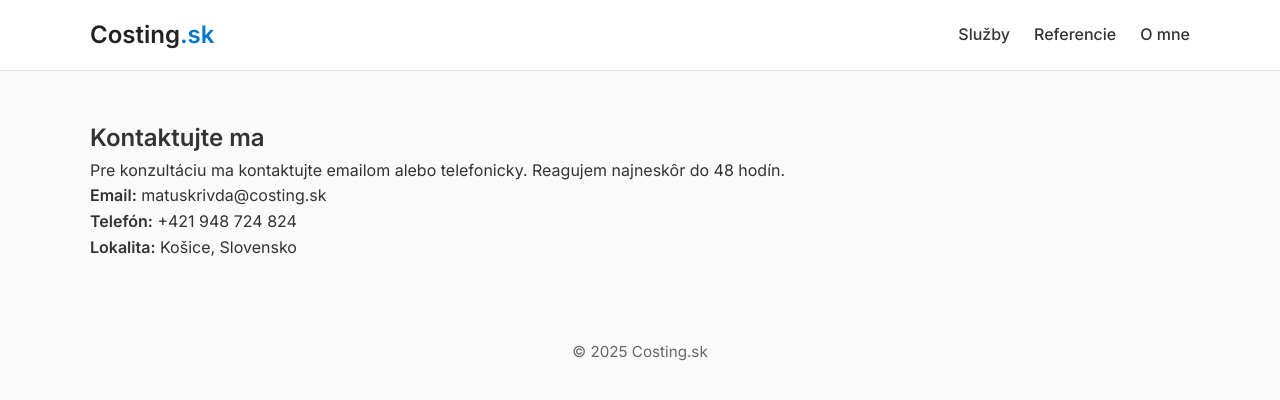
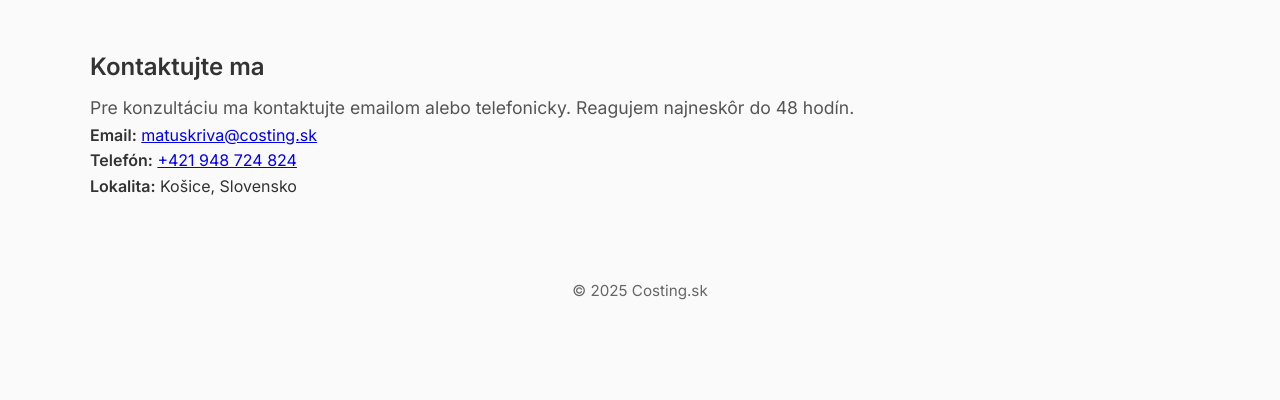
Before and after one commit to Matko1985/costing, a plain HTML site: page contact.html in a window 1280 px wide. Drawn offline with Linux system fonts and the light colour scheme.

Commit message:
Update contact.html

```diff
--- a/contact.html
+++ b/contact.html
@@ -1,42 +1,33 @@
 <!DOCTYPE html>
 <html lang="sk">
 <head>
-  <meta charset="utf-8">
-  <meta name="viewport" content="width=device-width, initial-scale=1">
+  <meta charset="utf-8" />
+  <meta name="viewport" content="width=device-width, initial-scale=1" />
   <title>Kontakt – Costing.sk</title>
-  <link rel="stylesheet" href="style.css">
+  <link rel="stylesheet" href="style.css" />
 </head>
 <body>
-  <header class="header">
-    <div class="container nav">
-      <a href="index.html" class="logo">Costing<span>.sk</span></a>
-      <nav class="menu">
-        <a href="index.html#sluzby">Služby</a>
-        <a href="index.html#referencie">Referencie</a>
-        <a href="about.html">O mne</a>
-      </nav>
-    </div>
-  </header>
 
-  <section class="section">
-    <div class="container contact">
-      <div class="contact__content">
-        <h1>Kontaktujte ma</h1>
-        <p>Pre konzultáciu ma kontaktujte emailom alebo telefonicky. Reagujem najneskôr do 48 hodín.</p>
-        <div class="contact__details">
-          <p><strong>Email:</strong> matuskrivda@costing.sk</p>
-          <p><strong>Telefón:</strong> +421 948 724 824</p>
+<section class="section container">
+  <h2>Kontaktujte ma</h2>
+  <p class="section__lead">
+    Pre konzultáciu ma kontaktujte emailom alebo telefonicky. Reagujem najneskôr do 48 hodín.
+  </p>
+
+  <div class="contact">
+    <p><strong>Email:</strong> <a href="mailto:matuskriva@costing.sk">matuskriva@costing.sk</a></p>
+    <p><strong>Telefón:</strong> <a href="tel:+421948724824">+421 948 724 824</a></p>
     <p><strong>Lokalita:</strong> Košice, Slovensko</p>
-        </div>
-      </div>
   </div>
 </section>
 
 <footer class="footer">
-    <div class="container footer__bottom">
   <p>© <span id="year"></span> Costing.sk</p>
-    </div>
 </footer>
-  <script>document.getElementById('year').textContent = new Date().getFullYear();</script>
+
+<script>
+  document.getElementById('year').textContent = new Date().getFullYear();
+</script>
+
 </body>
 </html>
```
Lines whose indentation alone changed are shown as unchanged.
